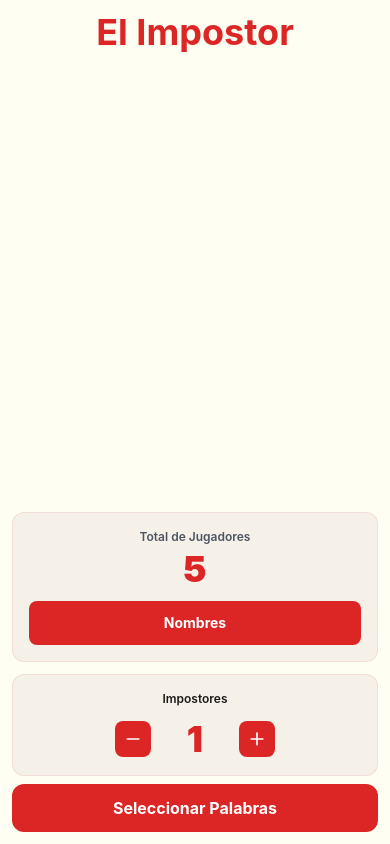
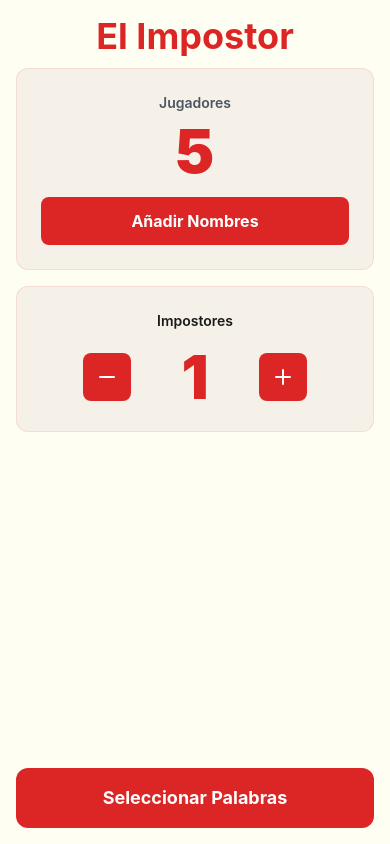
Before and after one commit to mvallespin/Impostor, a React (Vite) app: page / in a window 390 px wide. Built offline with nearby package versions, Linux system fonts and the light colour scheme.

Commit message:
Fix mobile layout: maintain large components, no scrolling on main screen

```diff
--- a/src/screens/GamePlayScreen.tsx
+++ b/src/screens/GamePlayScreen.tsx
@@ -129,46 +129,44 @@ function GamePlayScreen({
   // Reveal screen - each player sees their word
   if (gameState === 'reveal') {
     return (
-      <div className="h-screen bg-impostor-cream p-3 flex flex-col justify-between items-center overflow-hidden">
-        <div className="flex-1 flex flex-col justify-center items-center w-full max-w-md">
+      <div className="h-screen bg-impostor-cream p-4 flex flex-col">
+        <div className="flex-1 flex flex-col justify-between">
           {showWord ? (
             <>
-              <div className="bg-white rounded-2xl p-5 text-center mb-4 border-2 border-impostor-red w-full">
+              <div className="flex-1 flex flex-col justify-center items-center">
+                <div className="bg-white rounded-2xl p-6 text-center border-2 border-impostor-red w-full max-w-xs">
                   {isImpostor ? (
                     <div>
-                    <p className="text-impostor-text-secondary text-xs font-semibold mb-2">TÚ ERES</p>
-                    <p className="text-4xl sm:text-5xl font-black text-impostor-red">IMPOSTOR</p>
+                      <p className="text-impostor-text-secondary text-sm font-semibold mb-3">TÚ ERES</p>
+                      <p className="text-5xl font-black text-impostor-red">IMPOSTOR</p>
                     </div>
                   ) : (
                     <div>
                       <p className="text-impostor-text-secondary text-xs font-semibold mb-2">LA PALABRA ES:</p>
-                    <p className="text-3xl sm:text-5xl font-black text-impostor-text break-words line-clamp-3">{currentWord}</p>
+                      <p className="text-4xl font-black text-impostor-text break-words">{currentWord}</p>
                     </div>
                   )}
+                </div>
               </div>
 
               <button
                 onClick={handleNextPlayer}
-                className={`w-full py-3 rounded-xl font-bold text-sm sm:text-base transition ${
-                  currentPlayerIndex === playerIndices.length - 1
-                    ? 'bg-impostor-red hover:bg-impostor-red-light text-white'
-                    : 'bg-impostor-red hover:bg-impostor-red-light text-white'
-                }`}
+                className="w-full bg-impostor-red hover:bg-impostor-red-light text-white font-bold py-4 rounded-xl text-lg transition"
               >
                 {currentPlayerIndex === playerIndices.length - 1 ? 'Iniciar Debate' : 'Siguiente'}
               </button>
             </>
           ) : (
             <>
-              <div className="text-center">
-                <p className="text-impostor-text-secondary text-xs font-semibold mb-2">Turno de:</p>
-                <p className="text-3xl sm:text-4xl font-black text-impostor-red mb-4">{currentPlayer}</p>
-                <p className="text-impostor-text text-sm mb-4">¿Preparado?</p>
+              <div className="flex-1 flex flex-col justify-center items-center text-center">
+                <p className="text-impostor-text-secondary text-sm font-semibold mb-3">Turno de:</p>
+                <p className="text-5xl font-black text-impostor-red mb-6">{currentPlayer}</p>
+                <p className="text-impostor-text text-base mb-4">¿Preparado?</p>
               </div>
 
               <button
                 onClick={handleViewWord}
-                className="w-full bg-impostor-red hover:bg-impostor-red-light active:scale-95 text-white font-bold py-3 rounded-xl text-base transition"
+                className="w-full bg-impostor-red hover:bg-impostor-red-light active:scale-95 text-white font-bold py-4 rounded-xl text-lg transition"
               >
                 Ver Palabra/Rol
               </button>
@@ -176,7 +174,7 @@ function GamePlayScreen({
           )}
         </div>
 
-        <p className="text-impostor-text-secondary text-xs text-center pb-2">
+        <p className="text-impostor-text-secondary text-xs text-center pt-2">
           {currentPlayerIndex + 1}/{playerIndices.length}
         </p>
       </div>
@@ -186,17 +184,17 @@ function GamePlayScreen({
   // Debate screen
   if (gameState === 'debate') {
     return (
-      <div className="h-screen bg-impostor-cream p-3 flex flex-col justify-between items-center">
-        <div className="flex-1 flex flex-col justify-center items-center text-center max-w-md">
-          <h1 className="text-3xl sm:text-4xl font-bold text-impostor-red mb-4">¡En Debate!</h1>
-          <p className="text-impostor-text text-sm sm:text-base mb-6">
+      <div className="h-screen bg-impostor-cream p-4 flex flex-col justify-between items-center">
+        <div className="flex-1 flex flex-col justify-center items-center text-center">
+          <h1 className="text-4xl font-bold text-impostor-red mb-6">¡En Debate!</h1>
+          <p className="text-impostor-text text-lg">
             Identificad al Impostor
           </p>
         </div>
 
         <button
           onClick={handleRevealImpostor}
-          className="w-full max-w-md bg-impostor-red hover:bg-impostor-red-light active:scale-95 text-white font-bold py-3 rounded-xl text-base transition mb-3"
+          className="w-full bg-impostor-red hover:bg-impostor-red-light active:scale-95 text-white font-bold py-4 rounded-xl text-lg transition"
         >
           Desvelar Impostor
         </button>
@@ -206,32 +204,32 @@ function GamePlayScreen({
 
   // Results screen
   return (
-    <div className="h-screen bg-impostor-cream p-3 flex flex-col justify-between items-center overflow-y-auto">
-      <div className="flex-1 flex flex-col justify-center items-center text-center max-w-md w-full">
-        <h1 className="text-3xl sm:text-4xl font-bold text-impostor-red mb-4">¡Fin de Ronda!</h1>
+    <div className="h-screen bg-impostor-cream p-4 flex flex-col justify-between overflow-y-auto">
+      <div className="flex-1 flex flex-col justify-center items-center text-center">
+        <h1 className="text-4xl font-bold text-impostor-red mb-6">¡Fin de Ronda!</h1>
 
-        <div className="mb-6 w-full">
-          <p className="text-impostor-text-secondary text-xs font-semibold mb-2">El Impostor:</p>
+        <div className="w-full max-w-xs">
+          <p className="text-impostor-text-secondary text-sm font-semibold mb-3">El Impostor:</p>
           <div className="bg-impostor-red text-white rounded-xl p-4 mb-4">
-            <p className="text-2xl sm:text-3xl font-black">{impostorIndices.map(idx => players[idx]).join(', ')}</p>
+            <p className="text-3xl font-black">{impostorIndices.map(idx => players[idx]).join(', ')}</p>
           </div>
-          <p className="text-impostor-text text-sm">
+          <p className="text-impostor-text text-base">
             Palabra: <span className="font-bold text-impostor-red">{currentWord}</span>
           </p>
         </div>
       </div>
 
-      <div className="space-y-2 w-full max-w-md">
+      <div className="space-y-3 w-full max-w-xs mx-auto">
         <button
           onClick={handlePlayAgain}
-          className="w-full bg-impostor-red hover:bg-impostor-red-light active:scale-95 text-white font-bold py-3 rounded-xl text-base transition flex items-center justify-center gap-2"
+          className="w-full bg-impostor-red hover:bg-impostor-red-light active:scale-95 text-white font-bold py-4 rounded-xl text-lg transition flex items-center justify-center gap-2"
         >
-          <RotateCcw size={18} />
+          <RotateCcw size={20} />
           Jugar de Nuevo
         </button>
         <button
           onClick={onBack}
-          className="w-full bg-white hover:bg-impostor-cream-dark border border-impostor-red text-impostor-red font-bold py-2 rounded-xl text-sm transition"
+          className="w-full bg-white hover:bg-impostor-cream-dark border border-impostor-red text-impostor-red font-bold py-3 rounded-xl text-base transition"
         >
           Volver al Menú
         </button>
--- a/src/screens/GameSettingsScreen.tsx
+++ b/src/screens/GameSettingsScreen.tsx
@@ -152,33 +152,33 @@ function GameSettingsScreen({ sessionId, initialSettings, onSubmit }: GameSettin
   }
 
   return (
-    <div className="h-screen bg-impostor-cream p-3 flex flex-col overflow-hidden">
-      <div className="flex-1 flex flex-col justify-between max-w-md mx-auto w-full">
-        <h1 className="text-4xl sm:text-5xl font-bold text-impostor-red text-center drop-shadow-sm">
+    <div className="h-screen bg-impostor-cream p-4 flex flex-col">
+      <h1 className="text-4xl font-bold text-impostor-red text-center mb-3">
         El Impostor
       </h1>
 
-        <div className="space-y-3 w-full">
+      <div className="flex-1 flex flex-col justify-between max-w-md mx-auto w-full">
+        <div className="space-y-4">
           {/* Players */}
-          <div className="bg-impostor-cream-dark rounded-xl p-4 border border-impostor-red/10">
-            <div className="text-center mb-3">
-              <p className="text-impostor-text-secondary text-xs font-semibold mb-1">Total de Jugadores</p>
-              <p className="text-4xl sm:text-5xl font-black text-impostor-red">{settings.numPlayers}</p>
+          <div className="bg-impostor-cream-dark rounded-xl p-6 border border-impostor-red/10">
+            <div className="text-center mb-4">
+              <p className="text-impostor-text-secondary text-sm font-semibold mb-2">Jugadores</p>
+              <p className="text-6xl font-black text-impostor-red">{settings.numPlayers}</p>
             </div>
             <button
               onClick={() => setShowPlayerNameInput(true)}
-              className="w-full bg-impostor-red hover:bg-impostor-red-light text-white py-3 rounded-lg font-bold text-sm sm:text-base transition"
+              className="w-full bg-impostor-red hover:bg-impostor-red-light text-white py-3 rounded-lg font-bold text-base transition"
             >
-              {playerNames.length > 0 ? `✓ Editar (${playerNames.length})` : 'Nombres'}
+              {playerNames.length > 0 ? `✓ Editar (${playerNames.length})` : 'Añadir Nombres'}
             </button>
           </div>
 
           {/* Impostors */}
-          <div className="bg-impostor-cream-dark rounded-xl p-4 border border-impostor-red/10">
-            <label className="block text-impostor-text text-xs font-semibold mb-3 text-center">
+          <div className="bg-impostor-cream-dark rounded-xl p-6 border border-impostor-red/10">
+            <label className="block text-impostor-text text-sm font-semibold mb-4 text-center">
               Impostores
             </label>
-            <div className="flex items-center justify-center gap-3">
+            <div className="flex items-center justify-center gap-6">
               <button
                 onClick={() =>
                   setSettings(prev => ({
@@ -186,11 +186,11 @@ function GameSettingsScreen({ sessionId, initialSettings, onSubmit }: GameSettin
                     numImpostors: Math.max(1, prev.numImpostors - 1),
                   }))
                 }
-                className="bg-impostor-red hover:bg-impostor-red-light text-white p-2 rounded-lg transition"
+                className="bg-impostor-red hover:bg-impostor-red-light text-white p-3 rounded-lg transition"
               >
-                <Minus size={20} />
+                <Minus size={24} />
               </button>
-              <span className="text-4xl sm:text-5xl font-black text-impostor-red w-16 text-center">
+              <span className="text-6xl font-black text-impostor-red w-20 text-center">
                 {settings.numImpostors}
               </span>
               <button
@@ -200,11 +200,10 @@ function GameSettingsScreen({ sessionId, initialSettings, onSubmit }: GameSettin
                     numImpostors: Math.min(settings.numPlayers - 1, prev.numImpostors + 1),
                   }))
                 }
-                className="bg-impostor-red hover:bg-impostor-red-light text-white p-2 rounded-lg transition"
+                className="bg-impostor-red hover:bg-impostor-red-light text-white p-3 rounded-lg transition"
               >
-                <Plus size={20} />
+                <Plus size={24} />
               </button>
-            </div>
             </div>
           </div>
         </div>
@@ -213,10 +212,11 @@ function GameSettingsScreen({ sessionId, initialSettings, onSubmit }: GameSettin
         <button
           onClick={handleStartGame}
           disabled={settings.numImpostors >= settings.numPlayers}
-        className="w-full bg-impostor-red hover:bg-impostor-red-light disabled:opacity-50 disabled:cursor-not-allowed active:scale-95 text-white font-bold py-3 rounded-xl text-base transition mt-2"
+          className="w-full bg-impostor-red hover:bg-impostor-red-light disabled:opacity-50 disabled:cursor-not-allowed active:scale-95 text-white font-bold py-4 rounded-xl text-lg transition"
         >
           Seleccionar Palabras
         </button>
+      </div>
     </div>
   )
 }
```
Also changed, not shown: src/screens/PackageSelectionScreen.tsx (+9 -9 lines). Lines whose indentation alone changed are shown as unchanged.
